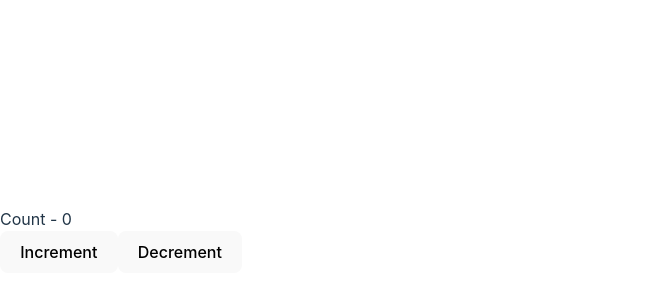
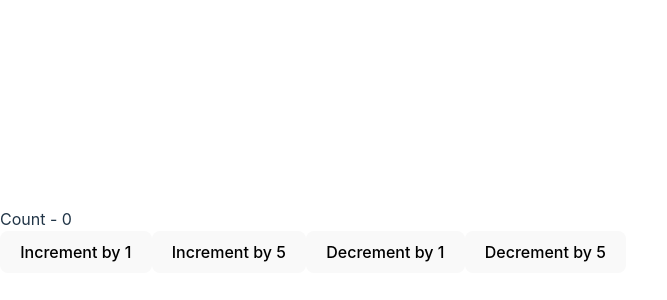
Before and after one commit to RezwanRahin/Think-In-A-React-Way, a React (Vite) app: page / in a window 1280 px wide. Shown: the part 160-460 px from the top of the page, without its empty margins (0-667 px from the left). Built offline with nearby package versions, Linux system fonts and the light colour scheme.

Commit message:
add 'ComplexCounter23' component inside 'App' component

```diff
--- a/src/App.jsx
+++ b/src/App.jsx
@@ -1,9 +1,9 @@
-import Counter from "./components/Counter23";
+import ComplexCounter from "./components/ComplexCounter23";
 
 function App() {
 	return (
 		<div className="app">
-			<Counter />
+			<ComplexCounter />
 		</div>
 	);
 }
```
